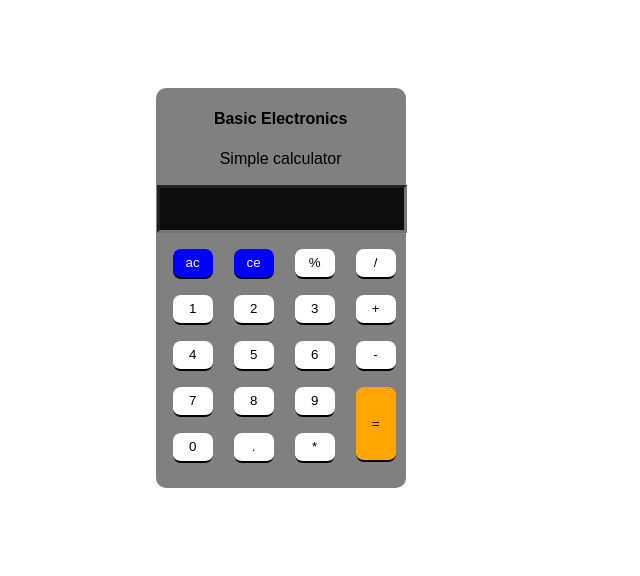
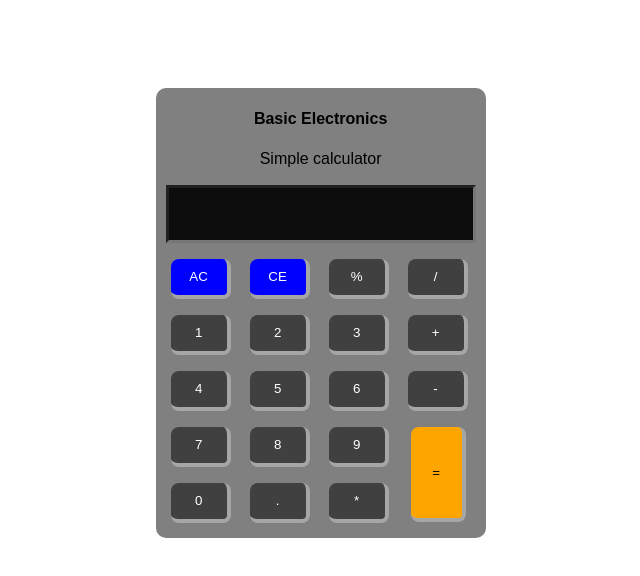
Before and after one commit to DevmashWeb/devmash-project-1-simple-calculator-prayashi2, a plain HTML site: page index.html in a window 1280 px wide. Shown: the whole page, without its empty margins (358-998 px from the left). Drawn offline with Linux system fonts and the light colour scheme; a web font is replaced by a local one.

Commit message:
forth commit

```diff
--- a/css/style.css
+++ b/css/style.css
@@ -15,8 +15,8 @@ background-color:white
 .box
 {
 background-color:grey;
-height:400px;
-width:250px;
+height:450px;
+width:330px;
 border-radius:10px;
 position:relative;
 top:80px;
@@ -29,24 +29,28 @@ left:40%;
 {
 position:relative;
 border-width: 3px;
-margin-left: 1px;
-height:40px;
-width: 240px;
+margin-left: 10px;
+height:50px;
+width: 300px;
 color:white;
+font-family: 'Segment7Standard';
+font-weight: normal;
+font-style: italic;
 background-color:#0d0d0d;
 text-align:right;
-font-size: 20px;
+font-size: 25px;
 }
 
 
 .but
 {
-width:40px;
-height:30px;
+width:60px;
+height:40px;
 border:none;
 border-radius: 8px;
-margin-left:17px;
-border-bottom:black 2px solid;
+margin-left:15px;
+border-bottom:#a6a6a6 4px solid;
+border-right:#a6a6a6 4px solid;
 }
 
 
@@ -58,19 +62,19 @@ border-bottom:black 2px solid;
 
 .but.on
 {
-color:black;
-background-color:white;
+color:white;
+background-color:#404040;
 
 }
 
 
 
 .but.calc{
-	width:40px;
-	height:75px;
+	width:55px;
+	height:95px;
 	background-color:orange;
 	float: right;
-	margin-right: 10px;
+	margin-right: 20px;
 
 }
 
--- a/index.html
+++ b/index.html
@@ -17,6 +17,8 @@
   –––––––––––––––––––––––––––––––––––––––––––––––––– -->
 
     <link href="css/style.css" rel="stylesheet">
+    <link rel="stylesheet" media="screen" href="https://fontlibrary.org/face/segment7" type="text/css"/>
+
     <!-- Favicon
   –––––––––––––––––––––––––––––––––––––––––––––––––– -->
     <link href="images/favicon.png" rel="icon" type="image/png">
@@ -31,33 +33,33 @@
     <h4>Basic Electronics</h4>
     <p>Simple calculator</p>
 </div>
-<div class="display"><input type="text" readonly size="20" id="d"></div>
+<div class="display"><input type="text" readonly size="20" id="dis"></div>
         <p>
-        <input type="button" class="but ceac " value="ac" onclick='c("")'>
-        <input type="button" class="but ceac" value="ce" onclick='back("")'>
-        <input type="button" class="but on" value="%" onclick='v("%")'>
-        <input type="button" class="but on" value="/" onclick='v("/")'>
+        <input type="button" class="but ceac " value="AC" onclick="c('')">
+        <input type="button" class="but ceac" value="CE" onclick="back()">
+        <input type="button" class="but on" value="%" onclick="v('%')">
+        <input type="button" class="but on" value="/" onclick="v('/')">
         </p>
 
         <p>
-        <input type="button" class="but on" value="1" onclick='v("1")'>
-        <input type="button" class="but on" value="2" onclick='v("2")'>
-        <input type="button" class="but on" value="3" onclick='v("3")'>
-        <input type="button" class="but on" value="+" onclick='v("+")'>
+        <input type="button" class="but on" value="1" onclick="v(1)">
+        <input type="button" class="but on" value="2" onclick="v(2)">
+        <input type="button" class="but on" value="3" onclick="v(3)">
+        <input type="button" class="but on" value="+" onclick="v('+')">
         </p>
 
         <p>
-        <input type="button" class="but on" value="4" onclick='v("4")'>
-        <input type="button" class="but on" value="5" onclick='v("5")'>
-        <input type="button" class="but on" value="6" onclick='v("6")'>
-        <input type="button" class="but on" value="-" onclick='v("-")'>
+        <input type="button" class="but on" value="4" onclick="v(4)">
+        <input type="button" class="but on" value="5" onclick="v(5)">
+        <input type="button" class="but on" value="6" onclick="v(6)">
+        <input type="button" class="but on" value="-" onclick="v('-')">
         </p>
 
         <p>
-        <input type="button" class="but on" value="7" onclick='v("7")'>
-        <input type="button" class="but on" value="8" onclick='v("8")'>
-        <input type="button" class="but on" value="9" onclick='v("9")'>
-        <input type="button" class="but calc" value="=" onclick='e("=")'>
+        <input type="button" class="but on" value="7" onclick="v(7)">
+        <input type="button" class="but on" value="8" onclick="v(8)">
+        <input type="button" class="but on" value="9" onclick="v(9)">
+        <input type="button" class="but calc" value="=" onclick="e('=')">
 
         </p>
 
--- a/script.js
+++ b/script.js
@@ -1,18 +1,18 @@
 function c(val)
 {
-  document.getElementById("d").value=val;
+  document.getElementById("dis").value=val;
 }
 
 function v(val)
 {
-  document.getElementById("d").value+=val;
+  document.getElementById("dis").value+=val;
 }
 
 function back()
 {
    //delete last letter function.
-   var value = document.getElementById("d").value;
-   document.getElementById("d").value = value.substr(0, value.length - 1);
+   var value = document.getElementById("dis").value;
+   document.getElementById("dis").value = value.substr(0, value.length - 1);
 
 }
 
@@ -20,7 +20,7 @@ function e()
 {
 try
 {
-  c(eval(document.getElementById("d").value))
+  c(eval(document.getElementById("dis").value))
 }
 catch(e)
 {
```
